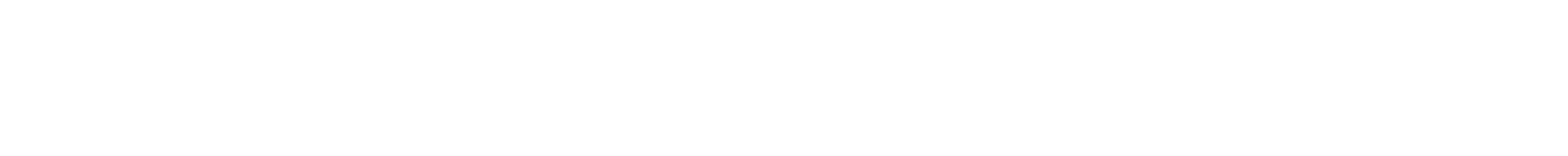
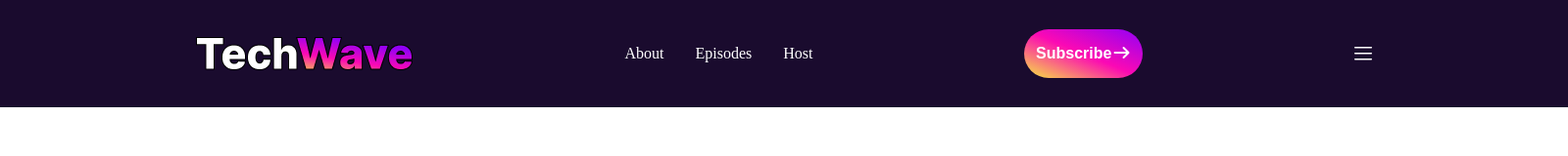
Before and after one commit to Sazzadhossain2003/Assignment-2-Teachwave, a plain HTML site: page index.html in a window 1280 px wide. Shown: the whole page at 98% size, 1600 px wide, since content can reach past the window. Drawn offline with Linux system fonts and the light colour scheme.

Commit message:
added navber section with its css file

```diff
--- a/index.html
+++ b/index.html
@@ -5,8 +5,23 @@
     <meta name="viewport" content="width=device-width, initial-scale=1.0">
     <title>Tach Wave Assignment</title>
     <link rel="stylesheet" href="styles/index.css">
+    <link rel="stylesheet" href="https://cdnjs.cloudflare.com/ajax/libs/font-awesome/7.0.1/css/all.min.css" integrity="sha512-2SwdPD6INVrV/lHTZbO2nodKhrnDdJK9/kg2XD1r9uGqPo1cUbujc+IYdlYdEErWNu69gVcYgdxlmVmzTWnetw==" crossorigin="anonymous" referrerpolicy="no-referrer" />
 </head>
 <body>
+    <header>
+        <nav class="navber">
+            <img src="images/TechWave.png" alt="">
 
+
+                <ul class="nav-item">
+                <li class="nav-link"><a class="nav-links" href="">About</a></li>
+                <li class="nav-link"><a class="nav-links" href="">Episodes</a></li>
+                <li class="nav-link"><a class="nav-links" href="">Host</a></li>
+            </ul>
+            <button class="btn">Subscribe<i class="fa-solid fa-arrow-right"></i></button>
+
+            <img src="images/hamburger-menu.png" alt="">
+        </nav>
+    </header>
 </body>
 </html>
--- a/styles/index.css
+++ b/styles/index.css
@@ -6,3 +6,47 @@
   font-weight: 400;
   font-style: normal;
 }
+*{
+    margin: 0;
+    padding: 0;
+    box-sizing: border-box;
+}
+
+
+/* nav related style */
+.navber{
+    width: 1600px;
+    display: flex;
+    justify-content: space-between;
+    margin: 0 auto;
+    background-color: #1A0B2E;
+    padding: 30px 200px;
+    align-items: center;
+}
+
+.nav-item{
+    display: flex;
+    gap: 32px;
+}
+
+.nav-link{
+    list-style: none;
+
+}
+
+.nav-links{
+    text-decoration: none;
+    font-size: 1rem;
+    font-weight: 500;
+     color: #ffffff;
+}
+
+.btn{
+    font-size: 1rem;
+    font-weight: 600;
+    color: #ffffff;
+    padding: 16px 12px;
+    background: linear-gradient(to top right, rgba(247, 233, 63, 1), rgba(251, 9, 180, 1), rgba(145, 0, 248, 1));
+    border-radius: 40px;
+    border: none;
+}
```
Also changed, not shown: images/TechWave.png (added).
